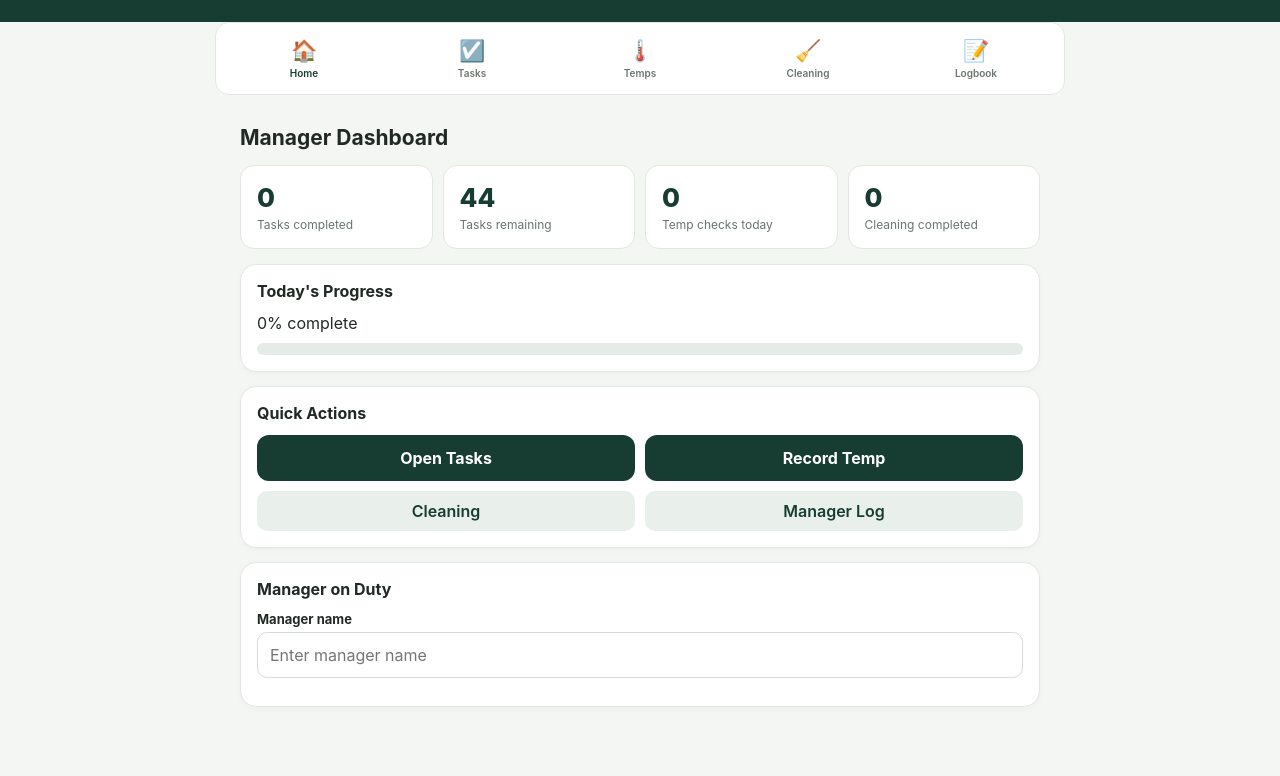
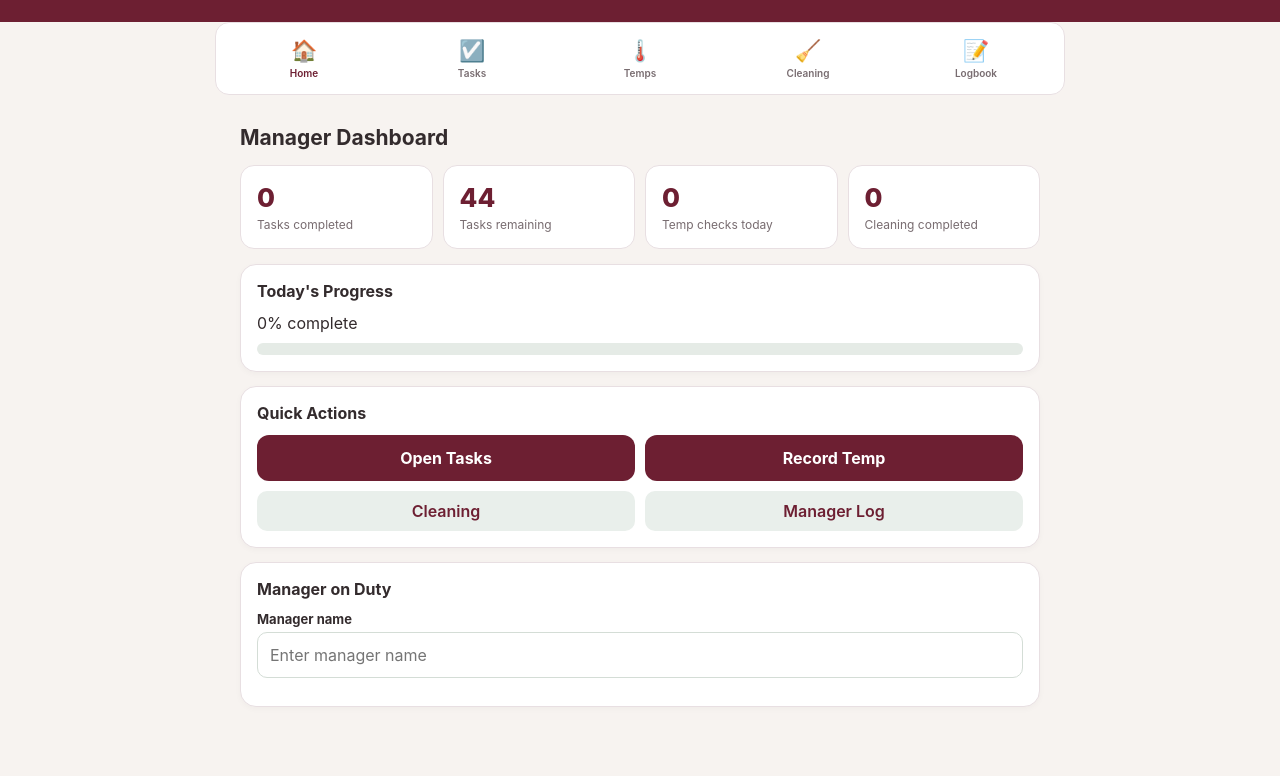
Before and after one commit to TattMinsky/restaurant-operations-app, a plain HTML site: page index.html in a window 1280 px wide. Shown: the part 85-861 px from the top of the page. Drawn offline with Linux system fonts and the light colour scheme.

Commit message:
Update index.html

```diff
--- a/index.html
+++ b/index.html
@@ -11,15 +11,15 @@
 
 <style>
 :root {
---green: #173d32;
---green2: #245b49;
---gold: #e6b957;
---bg: #f4f6f3;
---card: #ffffff;
---text: #202923;
---muted: #69756d;
---border: #e1e7e2;
---danger: #b84141;
+--green: #6D1F32;
+--green2: #8B3046;
+--gold: #D4B06A;
+--bg: #F7F3F0;
+--card: #FFFFFF;
+--text: #332B2D;
+--muted: #786C70;
+--border: #E8DFE2;
+--danger: #B84141;
 }
 
 * { box-sizing: border-box; }
```
